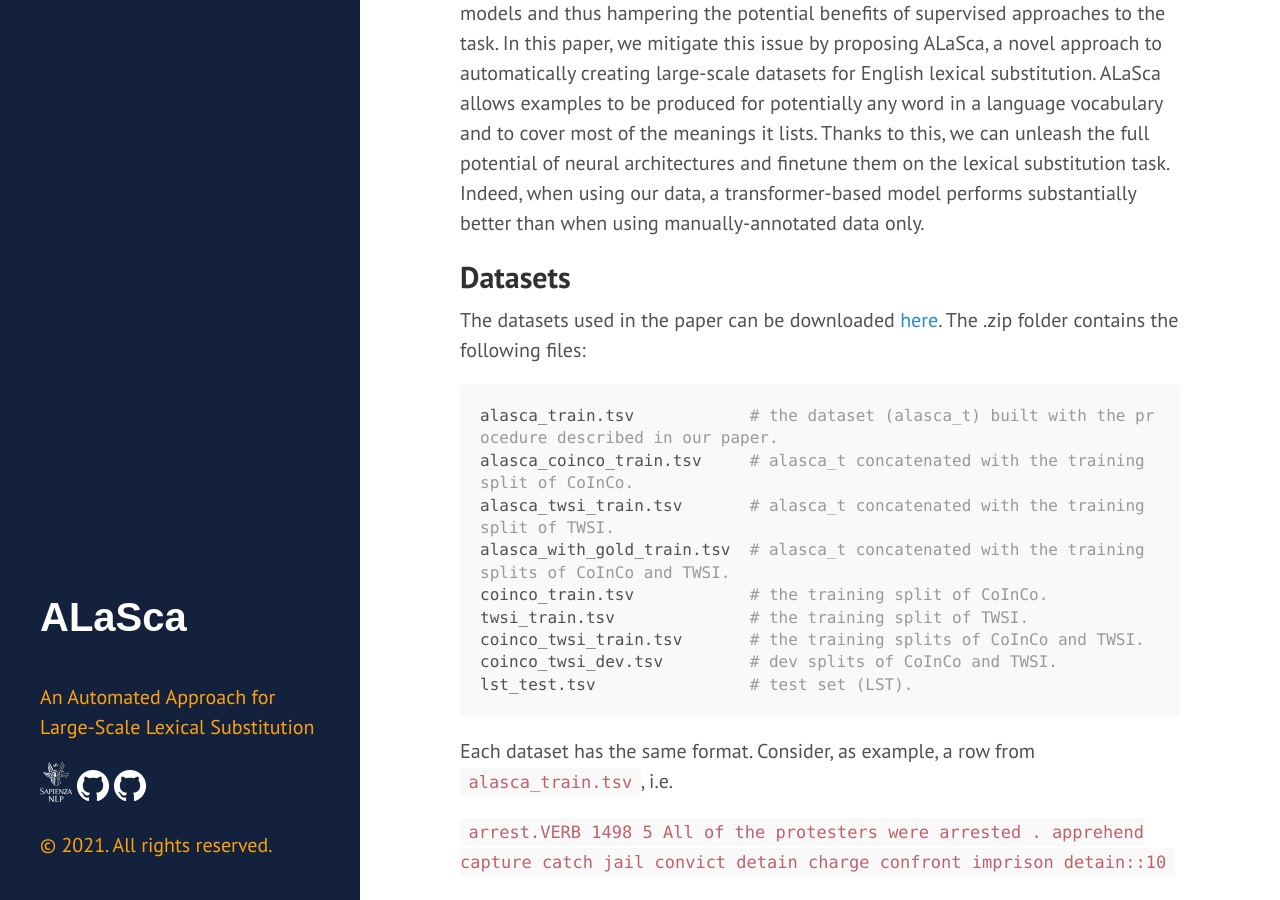
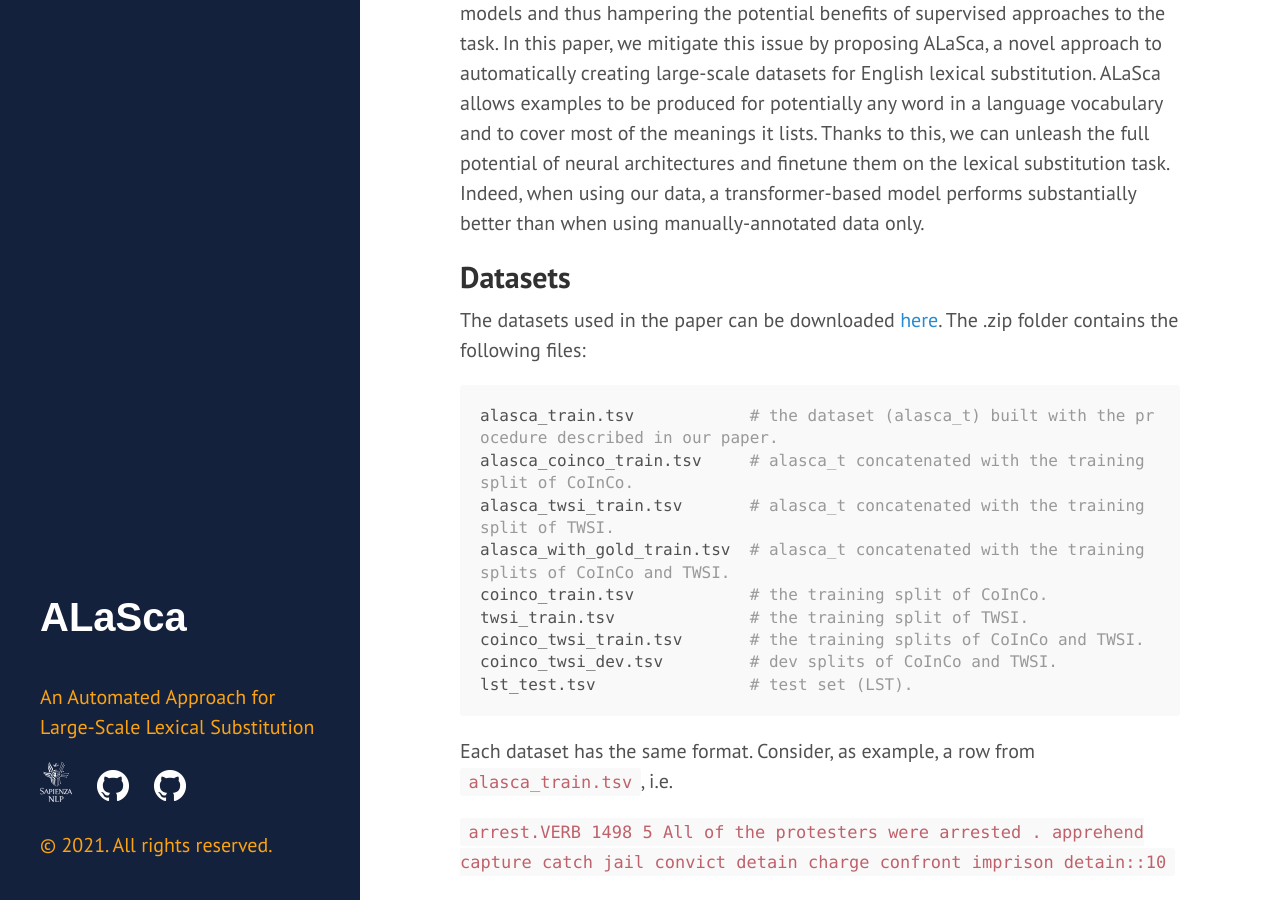
Before and after one commit to caterinaLacerra/ALaSca, a Jekyll site: the page built from docs/index.html, in a window 1280 px wide and 900 px high, scrolled down 510 px. Built offline with Jekyll 4.4.1, drawn with Linux system fonts in a browser that asks for light colours; the list of posts is cut into pages by our own code.

Commit message:
Update sidebar.html

```diff
--- a/docs/_includes/sidebar.html
+++ b/docs/_includes/sidebar.html
@@ -17,11 +17,11 @@
         <img src="https://raw.githubusercontent.com/caterinaLacerra/alasca/master/docs/_images/sapienza-nlp-logo.svg" height="40">
     </a>
 
-    <a href="https://github.com/SapienzaNLP" target="_blank" style="margin-left: 20;display:inline-block;">
+    <a href="https://github.com/SapienzaNLP" target="_blank" style="margin-left: 20px;display:inline-block;">
         <img src="https://raw.githubusercontent.com/caterinaLacerra/alasca/master/docs/_images/GitHub-Mark-Light-32px.png">
     </a>
 
-    <a href="https://twitter.com/SapienzaNLP" target="_blank" style="margin-left: 20;display:inline-block;">
+    <a href="https://twitter.com/SapienzaNLP" target="_blank" style="margin-left: 20px;display:inline-block;">
         <img src="https://raw.githubusercontent.com/caterinaLacerra/alasca/master/docs/_images/GitHub-Mark-Light-32px.png">
     </a>
 
```
